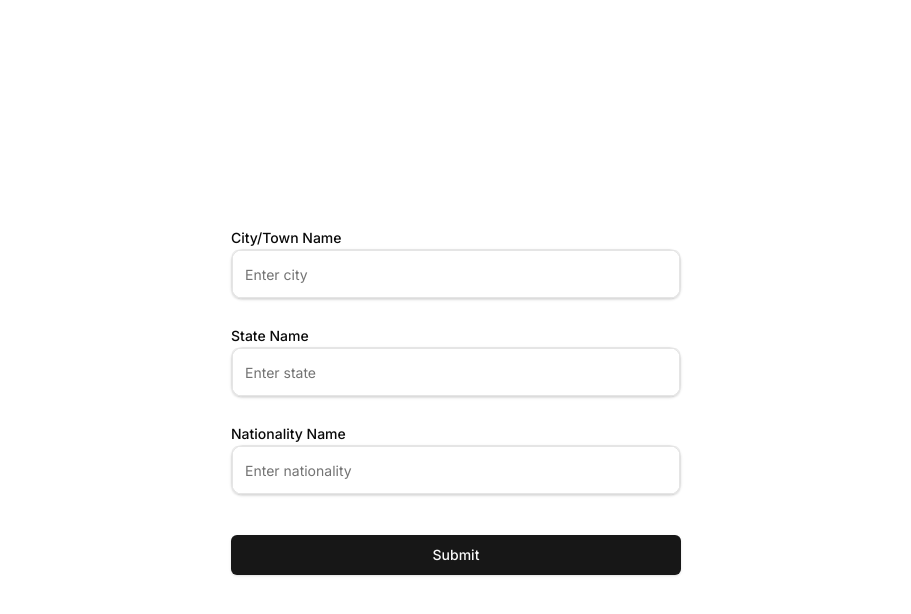
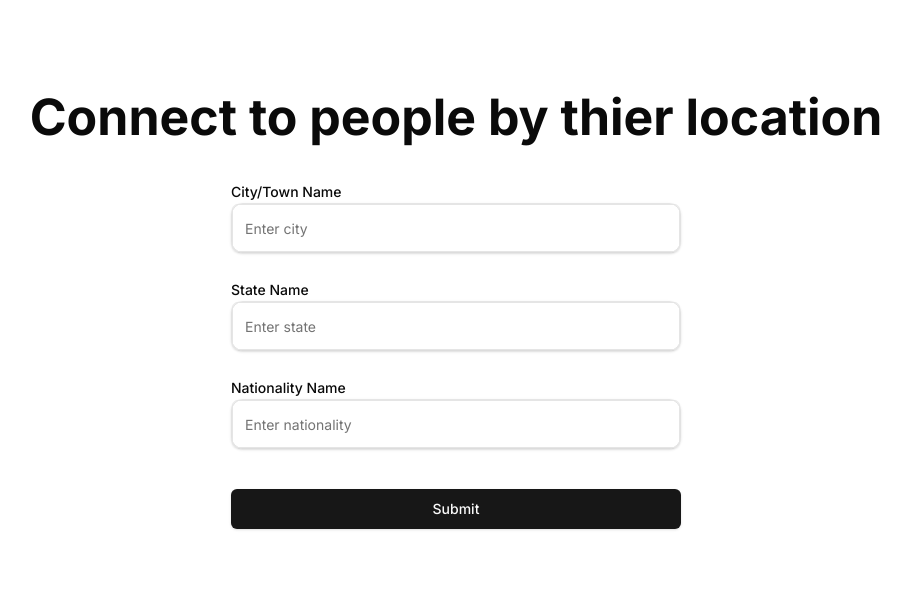
Before and after one commit to Subhamay-Dey/PikaChat, a Next.js app in the folder frontend/: page /search in a window 1280 px wide. Shown: the top 614 px of the page, without its empty margins (184-1095 px from the left). Built offline with nearby package versions, Linux system fonts and the light colour scheme.

Commit message:
Enhance search page layout and add header for location-based connection ✅

```diff
--- a/frontend/src/app/search/page.tsx
+++ b/frontend/src/app/search/page.tsx
@@ -54,7 +54,8 @@ function Search() {
     }
 
   return (
-    <div className="w-full h-screen flex justify-center items-center">
+    <div className="w-full h-screen flex flex-col pt-20 justify-start items-center">
+      <div className="text-[50px] font-bold mb-6">Connect to people by thier location</div>
       <form onSubmit={submitHandler} className="flex flex-col gap-6">
         <div>
           <Label htmlFor="city">City/Town Name</Label>
```
Also changed, not shown: 1 other file (tests, documents, lock files or other folders).
